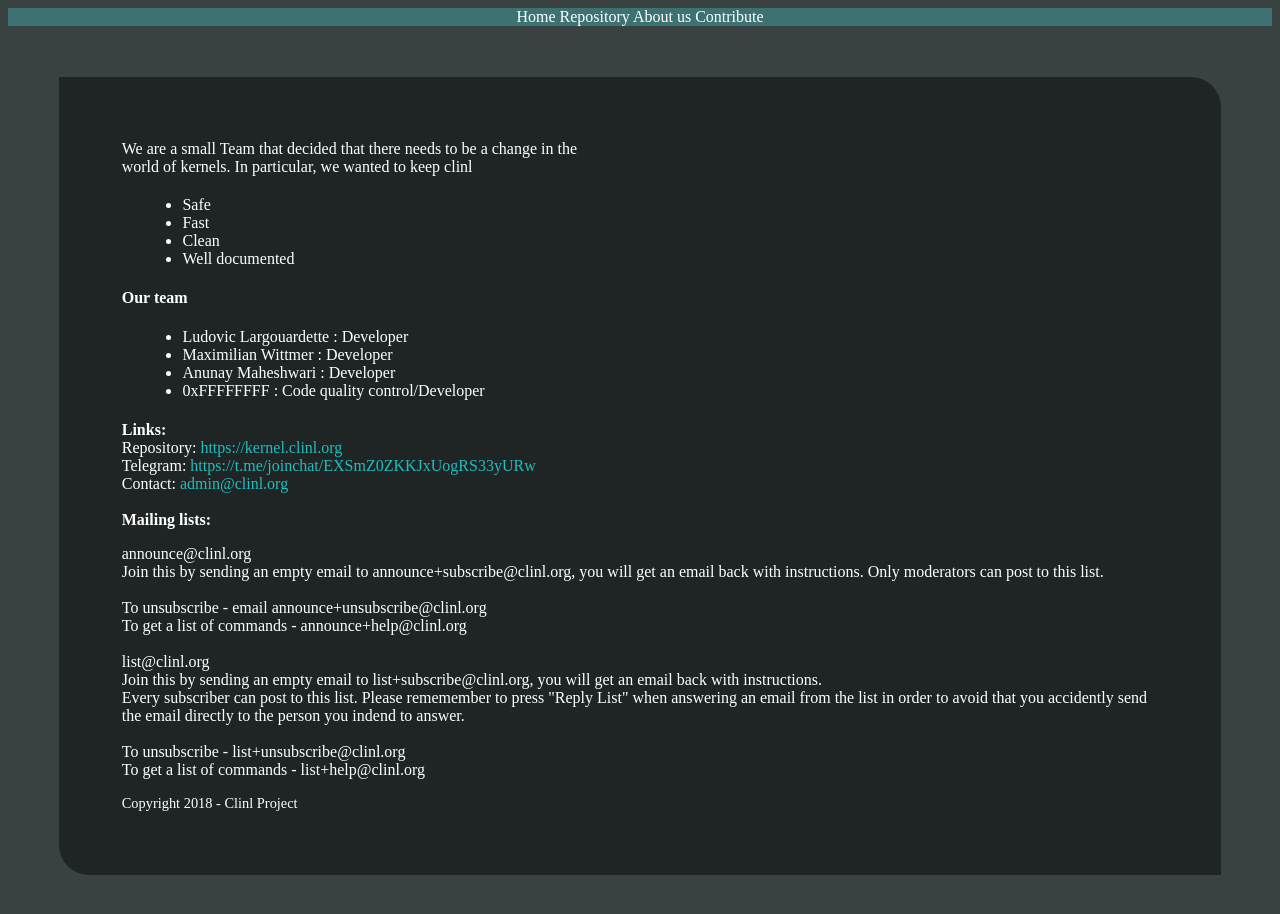
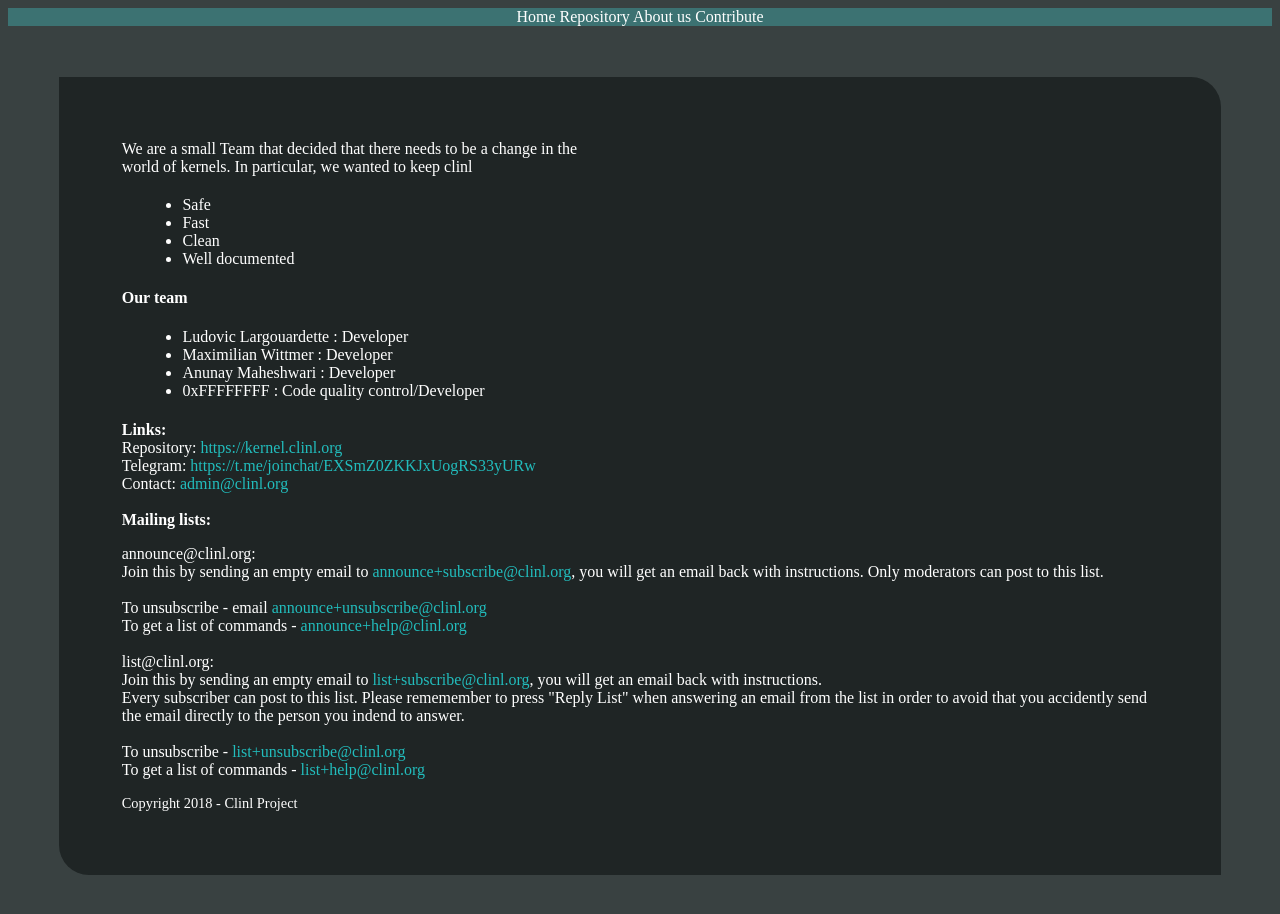
Before and after one commit to nekocentral/Clinl_Site, a plain HTML site: page aboutus.html in a window 1280 px wide. Drawn offline with Linux system fonts and the light colour scheme.

Commit message:
Changed emails to mailto link

```diff
--- a/aboutus.html
+++ b/aboutus.html
@@ -44,17 +44,16 @@
         <br>
         <br>
         <span class="big">Mailing lists:</span>
-        <p>announce@clinl.org<br>
-Join this by sending an empty email to announce+subscribe@clinl.org, you will get an email back with instructions.
+        <p>announce@clinl.org:<br>
+Join this by sending an empty email to <a href="mailto:announce+subscribe@clinl.org">announce+subscribe@clinl.org</a>, you will get an email back with instructions.
 Only moderators can post to this list.<br><br>
-To unsubscribe - email announce+unsubscribe@clinl.org<br>
-To get a list of commands - announce+help@clinl.org<br><br>
-list@clinl.org <br>
+To unsubscribe - email <a href="mailto:announce+unsubscribe@clinl.org">announce+unsubscribe@clinl.org</a><br>
+    To get a list of commands - <a href="mailto:announce+help@clinl.org">announce+help@clinl.org</a><br><br>
+            list@clinl.org: <br>
+            Join this by sending an empty email to <a href="mailto:list+subscribe@clinl.org">list+subscribe@clinl.org</a>, you will get an email back with instructions.<br>Every subscriber can post to this list. Please rememember to press "Reply List" when answering an email from the list in order to avoid that you accidently send the email directly to the person you indend to answer.<br><br>
 
-Join this by sending an empty email to list+subscribe@clinl.org, you will get an email back with instructions.<br>
-Every subscriber can post to this list. Please rememember to press "Reply List" when answering an email from the list in order to avoid that you accidently send the email directly to the person you indend to answer.<br><br>
-To unsubscribe - list+unsubscribe@clinl.org<br>
-To get a list of commands - list+help@clinl.org</p>
+            To unsubscribe - <a href="mailto:list+unsubscribe@clinl.org">list+unsubscribe@clinl.org</a><br>
+            To get a list of commands - <a href="mailto:list+help@clinl.org">list+help@clinl.org</a></p>
         <span class="impress">
             Copyright 2018 - Clinl Project
         </span>
```
